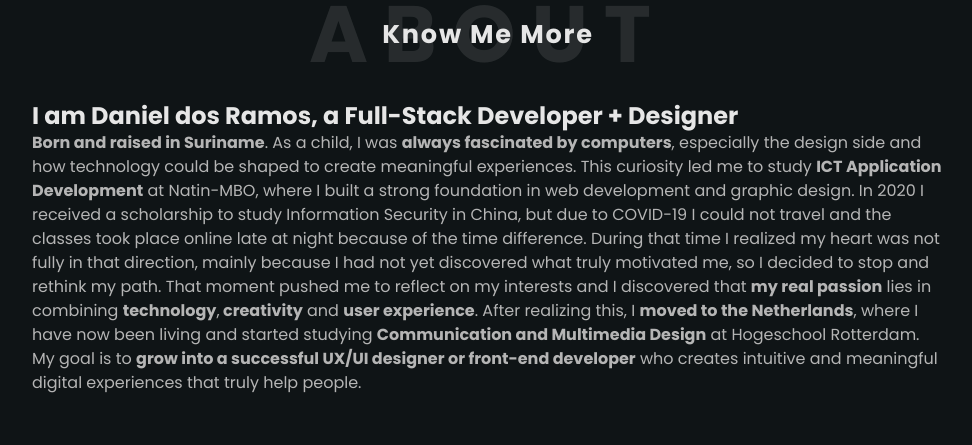
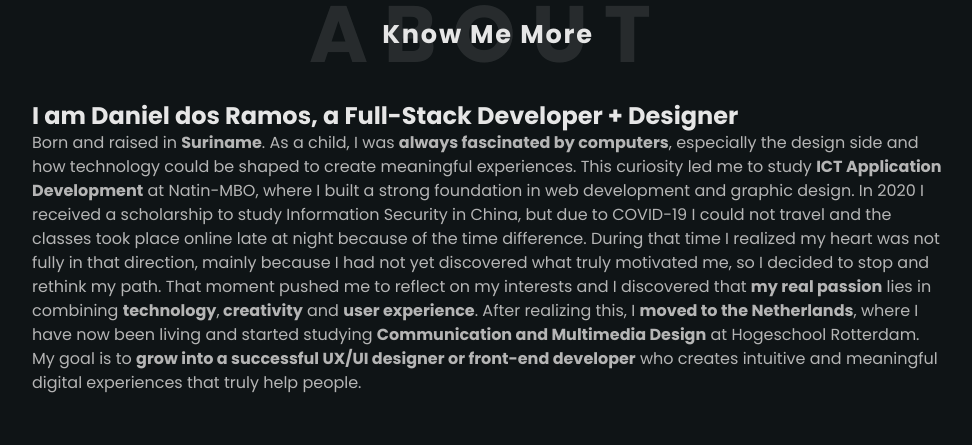
Before and after one commit to FrostiSR/portfolio, a React (Vite) app: page / in a window 1280 px wide. Shown: the part 860-1305 px from the top of the page, without its empty margins (280-1252 px from the left). Built offline with nearby package versions, Linux system fonts and the light colour scheme; no server answers.

Commit message:
SUriname bold

```diff
--- a/src/data.js
+++ b/src/data.js
@@ -7,7 +7,7 @@ export const ABOUT = {
         left: {
             title: 'I am Daniel dos Ramos, a Full-Stack Developer + Designer',
             content:
-          '<b>Born and raised in Suriname</b>. As a child, I was <b>always fascinated by computers</b>, especially the design side and how technology could be shaped to create meaningful experiences. This curiosity led me to study <b>ICT Application Development</b> at Natin-MBO, where I built a strong foundation in web development and graphic design. In 2020 I received a scholarship to study Information Security in China, but due to COVID-19 I could not travel and the classes took place online late at night because of the time difference. During that time I realized my heart was not fully in that direction, mainly because I had not yet discovered what truly motivated me, so I decided to stop and rethink my path. That moment pushed me to reflect on my interests and I discovered that <b>my real passion</b> lies in combining <b>technology</b>,<b> creativity</b> and <b>user experience</b>. After realizing this, I <b>moved to the Netherlands</b>, where I have now been living and started studying <b>Communication and Multimedia Design</b> at Hogeschool Rotterdam. My goal is to <b>grow into a successful UX/UI designer or front-end developer</b> who creates intuitive and meaningful digital experiences that truly help people.'
+          'Born and raised in <b>Suriname</b>. As a child, I was <b>always fascinated by computers</b>, especially the design side and how technology could be shaped to create meaningful experiences. This curiosity led me to study <b>ICT Application Development</b> at Natin-MBO, where I built a strong foundation in web development and graphic design. In 2020 I received a scholarship to study Information Security in China, but due to COVID-19 I could not travel and the classes took place online late at night because of the time difference. During that time I realized my heart was not fully in that direction, mainly because I had not yet discovered what truly motivated me, so I decided to stop and rethink my path. That moment pushed me to reflect on my interests and I discovered that <b>my real passion</b> lies in combining <b>technology</b>,<b> creativity</b> and <b>user experience</b>. After realizing this, I <b>moved to the Netherlands</b>, where I have now been living and started studying <b>Communication and Multimedia Design</b> at Hogeschool Rotterdam. My goal is to <b>grow into a successful UX/UI designer or front-end developer</b> who creates intuitive and meaningful digital experiences that truly help people.'
         },
         right: {
             name: 'Daniël Dos Ramos',
```
